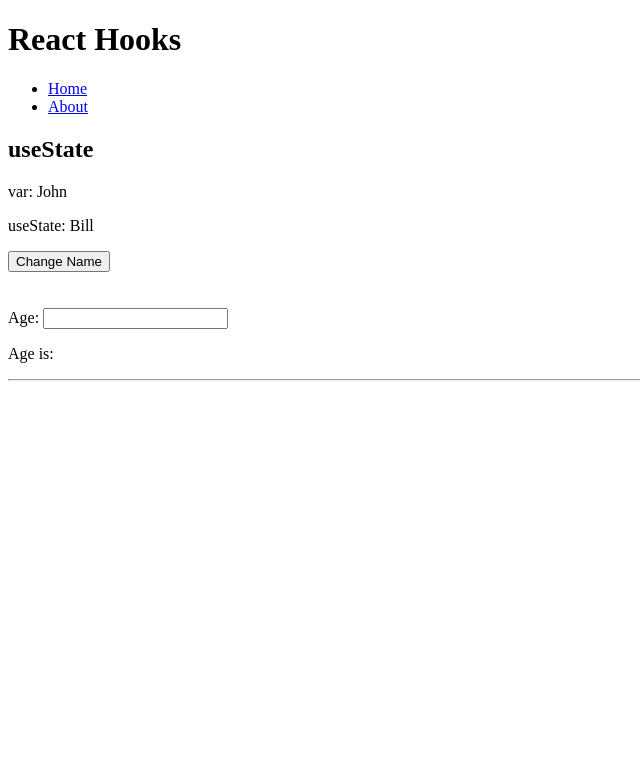
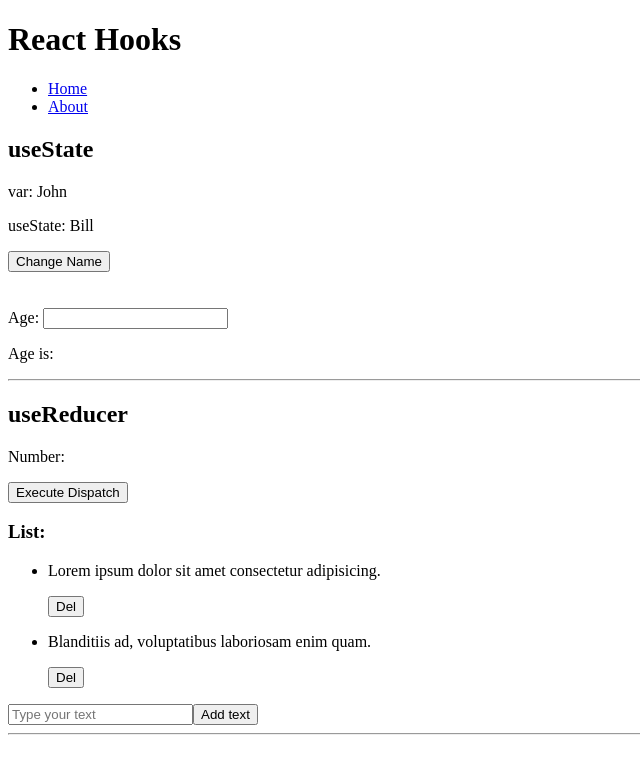
Before and after one commit to estevamorais/react-hooks, a React (Vite) app: page / in a window 1280 px wide. Shown: the top 774 px of the page, without its empty margins (0-640 px from the left). Built offline with nearby package versions, Linux system fonts and the light colour scheme.

Commit message:
UseReducer

```diff
--- /dev/null
+++ b/src/components/HookUseReducer/HookUseReducer.jsx
@@ -0,0 +1,76 @@
+import { useReducer, useState } from "react";
+
+const HookUseReducer = () => {
+  // Simple usage without action
+  const [number, numberDispatch] = useReducer((state, action) => {
+    return Math.random(state);
+  });
+
+  // Usage with action
+  const initialList = [
+    { id: 1, text: "Lorem ipsum dolor sit amet consectetur adipisicing." },
+    { id: 2, text: "Blanditiis ad, voluptatibus laboriosam enim quam." },
+  ];
+
+  const listReducer = (state, action) => {
+    switch (action.type) {
+      case "ADD":
+        const newItem = {
+          id: state.length + 1,
+          text: itemText,
+        };
+        setItemText("");
+        return [...state, newItem];
+      case "DELETE":
+        return state.filter((item) => item.id !== action.id);
+      default:
+        return state;
+    }
+  };
+
+  const [itemText, setItemText] = useState(""); // input
+  const [list, listDispatch] = useReducer(listReducer, initialList);
+
+  const handleItem = (e) => {
+    e.preventDefault();
+
+    listDispatch({ type: "ADD" });
+  };
+
+  const handleDelete = (id) => {
+    listDispatch({ type: "DELETE", id });
+  };
+
+  return (
+    <div>
+      <h2>useReducer</h2>
+      {/* Simple usage without action */}
+      <p>Number: {number}</p>
+      <button onClick={numberDispatch}>Execute Dispatch</button>
+
+      {/* Usage complete with action */}
+      <h3>List:</h3>
+      <ul>
+        {list.map((item) => (
+          <li key={item.id}>
+            <p>{item.text}</p>
+            <button onClick={() => handleDelete(item.id)}>Del</button>
+          </li>
+        ))}
+      </ul>
+      <form onSubmit={handleItem}>
+        <input
+          type="text"
+          value={itemText}
+          onChange={(e) => setItemText(e.target.value)}
+          placeholder="Type your text"
+        />
+        <button type="submit">Add text</button>
+      </form>
+
+      <hr />
+    </div>
+  );
+};
+
+export default HookUseReducer;
--- a/src/pages/Home/Home.jsx
+++ b/src/pages/Home/Home.jsx
@@ -1,9 +1,11 @@
 import HookUseState from "../../components/HookUseState/HookUseState";
+import HookUseReducer from "../../components/HookUseReducer/HookUseReducer";
 
 const Home = () => {
   return (
     <div>
       <HookUseState />
+      <HookUseReducer />
     </div>
   );
 };
```
